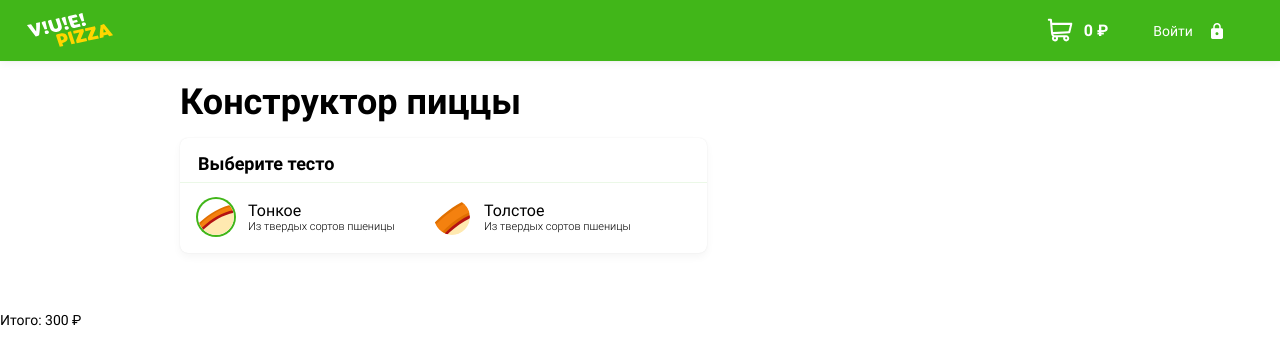
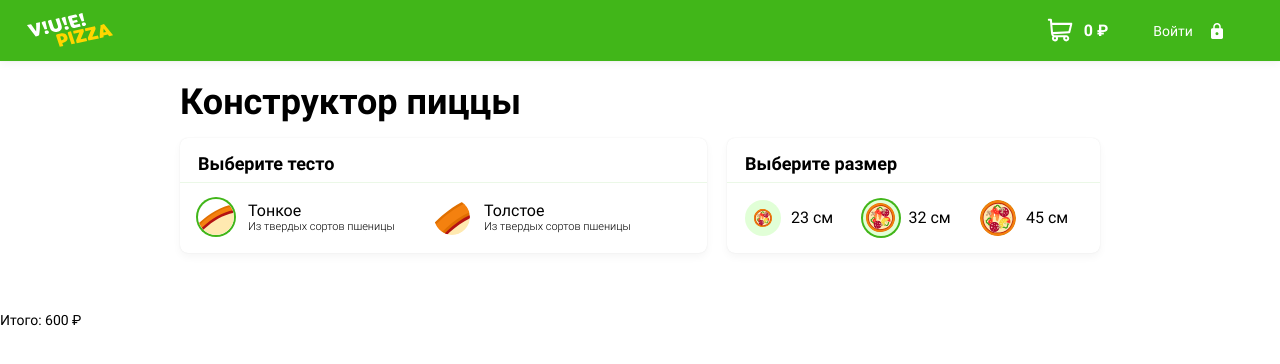
Before and after one commit to htmlacademy-vue/336339-pizza-1, a Vue app in the folder src/frontend/: page / in a window 1280 px wide. Shown: the top 364 px of the page. Built offline with nearby package versions, Linux system fonts and the light colour scheme.

Commit message:
add BuilderSizeSelector, refactoring

```diff
--- a/src/frontend/src/common/adapters/ingredientToClientAdapter.js
+++ b/src/frontend/src/common/adapters/ingredientsToClientAdapter.js
@@ -1,10 +1,10 @@
 import { INGREDIENTS } from "@/common/constants";
 
-const ingredientToClientAdapter = (ingredient) => {
+const ingredientsToClientAdapter = (ingredient) => {
   return {
     ...ingredient,
     label: ingredient.id ? INGREDIENTS[ingredient.id] : "",
   };
 };
 
-export default ingredientToClientAdapter;
+export default ingredientsToClientAdapter;
--- a/src/frontend/src/common/adapters/sauceToClientAdapter.js
+++ b/src/frontend/src/common/adapters/saucesToClientAdapter.js
@@ -1,6 +1,6 @@
 import { SAUCES } from "@/common/constants";
 
-const sauceToClientAdapter = (sauce) => {
+const saucesToClientAdapter = (sauce) => {
   return {
     ...sauce,
     value: sauce.id ? SAUCES[sauce.id] : "",
@@ -8,4 +8,4 @@ const sauceToClientAdapter = (sauce) => {
   };
 };
 
-export default sauceToClientAdapter;
+export default saucesToClientAdapter;
--- a/src/frontend/src/common/adapters/sizeToClientAdapter.js
+++ /dev/null
@@ -1,11 +0,0 @@
-import { SIZES } from "@/common/constants";
-
-const sizeToClientAdapter = (pizzaSize) => {
-  return {
-    ...pizzaSize,
-    value: pizzaSize.multiplier ? SIZES[pizzaSize.multiplier] : "",
-    isChecked: pizzaSize.id === 2,
-  };
-};
-
-export default sizeToClientAdapter;
--- /dev/null
+++ b/src/frontend/src/common/adapters/sizesToClientAdapter.js
@@ -0,0 +1,13 @@
+import { SIZES } from "@/common/constants";
+
+const sizesToClientAdapter = (sizes = []) => {
+  return sizes.reduce((accumulator, pizzaSize) => {
+    accumulator[pizzaSize.id] = {
+      ...pizzaSize,
+      value: pizzaSize.multiplier ? SIZES[pizzaSize.multiplier] : "",
+    };
+    return accumulator;
+  }, {});
+};
+
+export default sizesToClientAdapter;
--- a/src/frontend/src/common/constants.js
+++ b/src/frontend/src/common/constants.js
@@ -43,11 +43,3 @@ export const INGREDIENTS_MAX_QUANTITY = 3;
 export const DEFAULT_DOUGH_ID = 1;
 export const DEFAULT_SIZE_ID = 2;
 export const DEFAULT_SAUCE_ID = 1;
-
-export const DEFAULT_PIZZA_ORDER = {
-  name: "",
-  dough: DEFAULT_DOUGH_ID,
-  size: DEFAULT_SIZE_ID,
-  sauce: DEFAULT_SAUCE_ID,
-  ingredients: {},
-};
--- a/src/frontend/src/common/utils/calculateCostOfPizza.js
+++ b/src/frontend/src/common/utils/calculateCostOfPizza.js
@@ -4,7 +4,6 @@ const calculateCostOfPizza = (
   ingredients,
   size = { multiplier: 1 }
 ) => {
-  console.log(dough);
   return (dough.price + sauce.price) * size.multiplier;
 };
 export default calculateCostOfPizza;
--- a/src/frontend/src/modules/builder/Bulider.vue
+++ b/src/frontend/src/modules/builder/Bulider.vue
@@ -3,34 +3,16 @@
     <div class="content__wrapper">
       <h1 class="title title--big">Конструктор пиццы</h1>
       <BuilderDoughSelector
-        :dough="dough"
-        :value-id="pizzaOrder.dough"
+        :dough="pizzaData.dough"
+        :value-id="pizzaOrder.dough.id"
         @setDough="handleChangeDough"
       />
+      <BuilderSizeSelector
+        :sizes="pizzaData.sizes"
+        :value-id="pizzaOrder.size.id"
+        @setSize="handleChangeSize"
+      />
       <!--
-      <div class="content__diameter">
-        <div class="sheet">
-          <h2 class="title title--small sheet__title">Выберите размер</h2>
-          <div class="sheet__content diameter">
-            <label
-              class="diameter__input"
-              :class="`diameter__input--${size.value}`"
-              v-for="size in sizes"
-              :key="size.id"
-            >
-              <input
-                type="radio"
-                name="diameter"
-                :value="size.value"
-                class="visually-hidden"
-                :checked="size.isChecked"
-              />
-              <span>{{ size.name }}</span>
-            </label>
-          </div>
-        </div>
-      </div>
-
       <div class="content__ingredients">
         <div class="sheet">
           <h2 class="title title--small sheet__title">Выберите ингредиенты</h2>
@@ -107,53 +89,54 @@
 </template>
 
 <script>
-import pizza from "@/static/pizza.json";
-import {
-  INGREDIENTS_MAX_QUANTITY,
-  DEFAULT_PIZZA_ORDER,
-} from "@/common/constants";
-import {
-  doughToClientAdapter,
-  // sizeToClientAdapter,
-  // sauceToClientAdapter,
-  // ingredientToClientAdapter,
-} from "@/common/adapters";
-import { BuilderDoughSelector } from "./components";
+import { BuilderDoughSelector, BuilderSizeSelector } from "./components";
 import { calculateCostOfPizza } from "@/common/utils";
+import { DEFAULT_DOUGH_ID, DEFAULT_SIZE_ID } from "@/common/constants";
 
 export default {
   name: "Builder",
-  components: { BuilderDoughSelector },
+  components: { BuilderDoughSelector, BuilderSizeSelector },
+  props: {
+    pizzaData: {
+      type: Object,
+      required: true,
+    },
+  },
   data() {
-    // const adaptedSizes = pizza.sizes.map((item) => sizeToClientAdapter(item));
-    // const adaptedSauces = pizza.sauces.map((item) =>
-    //   sauceToClientAdapter(item)
-    // );
-
     return {
-      pizza,
-      dough: doughToClientAdapter(pizza.dough),
-      // sizes: adaptedSizes,
-      // sauces: adaptedSauces,
-      // ingredients: pizza.ingredients.map((item) =>
-      //   ingredientToClientAdapter(item)
-      // ),
-      maxIngredientsCountValue: INGREDIENTS_MAX_QUANTITY,
-      pizzaOrder: { ...DEFAULT_PIZZA_ORDER },
+      pizzaOrder: {
+        name: "",
+        ingredients: {},
+        dough: this.pizzaData.dough[DEFAULT_DOUGH_ID],
+        size: this.pizzaData.sizes[DEFAULT_SIZE_ID],
+      },
     };
   },
-
   computed: {
     total() {
-      return calculateCostOfPizza(this.dough[this.pizzaOrder.dough]);
+      return calculateCostOfPizza(
+        this.pizzaOrder.dough,
+        { price: 0 },
+        {},
+        this.pizzaOrder.size
+      );
     },
   },
   methods: {
-    setCounter(value) {
-      console.log("setCounter", value);
+    // setCounter(value) {
+    //   console.log("setCounter", value);
+    // },
+    handleChangeDough(doughId) {
+      this.pizzaOrder = {
+        ...this.pizzaOrder,
+        dough: this.pizzaData.dough[doughId],
+      };
     },
-    handleChangeDough(doughId) {
-      this.pizzaOrder = { ...this.pizzaOrder, dough: doughId };
+    handleChangeSize(sizeId) {
+      this.pizzaOrder = {
+        ...this.pizzaOrder,
+        size: this.pizzaData.sizes[sizeId],
+      };
     },
   },
 };
--- a/src/frontend/src/modules/builder/components/BuilderDoughSelector.vue
+++ b/src/frontend/src/modules/builder/components/BuilderDoughSelector.vue
@@ -34,7 +34,7 @@ export default {
       required: true,
     },
     valueId: {
-      type: String,
+      type: [String, Number],
       required: true,
     },
   },
--- /dev/null
+++ b/src/frontend/src/modules/builder/components/BuilderSizeSelector.vue
@@ -0,0 +1,41 @@
+<template>
+  <div class="content__diameter">
+    <div class="sheet">
+      <h2 class="title title--small sheet__title">Выберите размер</h2>
+      <div class="sheet__content diameter">
+        <label
+          class="diameter__input"
+          :class="`diameter__input--${size.value}`"
+          v-for="size in sizes"
+          :key="size.id"
+        >
+          <input
+            type="radio"
+            name="diameter"
+            :value="size.id"
+            class="visually-hidden"
+            :checked="size.id === valueId"
+            @input="$emit('setSize', $event.target.value)"
+          />
+          <span>{{ size.name }}</span>
+        </label>
+      </div>
+    </div>
+  </div>
+</template>
+
+<script>
+export default {
+  name: "BuilderSizeSelector",
+  props: {
+    sizes: {
+      type: Object,
+      required: true,
+    },
+    valueId: {
+      type: [String, Number],
+      required: true,
+    },
+  },
+};
+</script>
--- a/src/frontend/src/modules/builder/components/index.js
+++ b/src/frontend/src/modules/builder/components/index.js
@@ -1,3 +1,4 @@
 import BuilderDoughSelector from "./BuilderDoughSelector";
+import BuilderSizeSelector from "./BuilderSizeSelector";
 
-export { BuilderDoughSelector };
+export { BuilderDoughSelector, BuilderSizeSelector };
--- a/src/frontend/src/views/Main.vue
+++ b/src/frontend/src/views/Main.vue
@@ -1,13 +1,27 @@
 <template>
-  <AppLayout :total="0"> <Builder /> </AppLayout>
+  <AppLayout :total="0"> <Builder :pizzaData="pizzaData" /> </AppLayout>
 </template>
 
 <script>
 import AppLayout from "@/layouts/AppLayout";
 import Builder from "@/modules/builder/Bulider";
+import pizza from "@/static/pizza.json";
+import { doughToClientAdapter, sizesToClientAdapter } from "@/common/adapters";
 
 export default {
   name: "Index",
   components: { AppLayout, Builder },
+  data() {
+    return {
+      pizzaData: {
+        dough: doughToClientAdapter(pizza.dough),
+        sizes: sizesToClientAdapter(pizza.sizes),
+        // sauces: adaptedSauces,
+        // ingredients: pizza.ingredients.map((item) =>
+        //   ingredientsToClientAdapter(item)
+        // ),
+      },
+    };
+  },
 };
 </script>
```
Also changed, not shown: src/frontend/src/common/adapters/index.js (+6 -6 lines).
